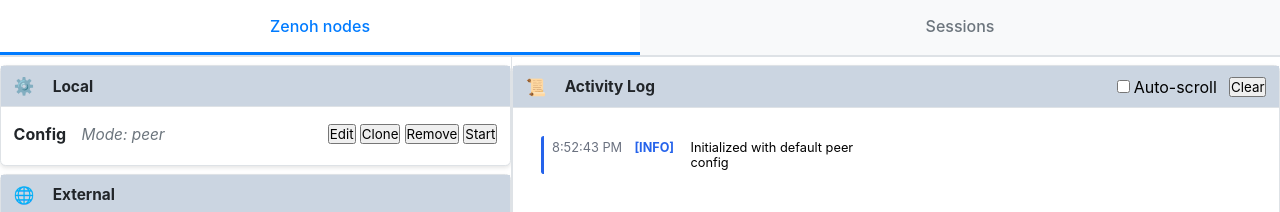
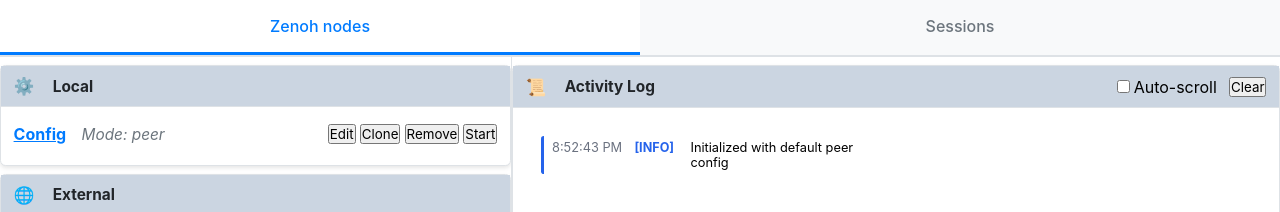
Before and after one commit to milyin/zenoh-sandbox, a Vue app: page /#/nodes in a window 1280 px wide. Shown: the top 212 px of the page. Built offline with nearby package versions, Linux system fonts and the light colour scheme.

Commit message:
navigation fix

```diff
--- a/src/components/Entity.vue
+++ b/src/components/Entity.vue
@@ -2,7 +2,7 @@
   <div class="entity">
     <!-- Wrapper to make header and actions share horizontal space -->
     <div class="entity-header">
-      <div class="entity-title">
+      <div class="entity-title" :class="{ 'entity-title-link': titleLink }" @click="handleTitleClick">
         {{ title }}
       </div>
       <div v-if="session" class="entity-session" :class="{ 'selected': isSessionSelected }">
@@ -56,9 +56,13 @@
   descr?: string;
   session?: string | null;
   selectedSession?: string | null;
+  titleLink?: string;
 }
 
 const props = defineProps<Props>();
+const emit = defineEmits<{
+  'title-click': []
+}>();
 
 const editsExpanded = defineModel<boolean>("editsExpanded", {
   default: false,
@@ -69,4 +73,22 @@
 const isSessionSelected = computed(() => {
   return props.session && props.selectedSession === props.session;
 });
+
+const handleTitleClick = () => {
+  if (props.titleLink) {
+    emit('title-click');
+  }
+};
 </script>
+
+<style scoped>
+.entity-title-link {
+  cursor: pointer;
+  color: var(--primary-color, #007bff);
+  text-decoration: underline;
+}
+
+.entity-title-link:hover {
+  color: var(--primary-hover-color, #0056b3);
+}
+</style>
--- a/src/views/NodesLayout.vue
+++ b/src/views/NodesLayout.vue
@@ -16,6 +16,8 @@
             :key="index"
             title="Config"
             :descr="`Mode: ${config.mode}`"
+            :titleLink="`/nodes/config/${index}`"
+            @title-click="navigateToConfigEdit(index)"
           >
             <template #actions>
               <button
@@ -48,6 +50,8 @@
                 :key="runtimeId"
                 :title="runtimeId"
                 :descr="`Port: ${runtimeConfigs[runtimeId]?.websocket_port || 'Loading...'}`"
+                :titleLink="`/nodes/runtime/${runtimeId}`"
+                @title-click="navigateToRuntimeLogs(runtimeId)"
               >
                 <template #actions>
                   <button
@@ -86,6 +90,7 @@
       <!-- Right Panel - Router View -->
       <div class="log-panel">
         <router-view
+          :key="$route.fullPath"
           :configEntries="configEntries"
           :runtimeConfigs="runtimeConfigs"
           :activityLogs="activityLogs"
```
